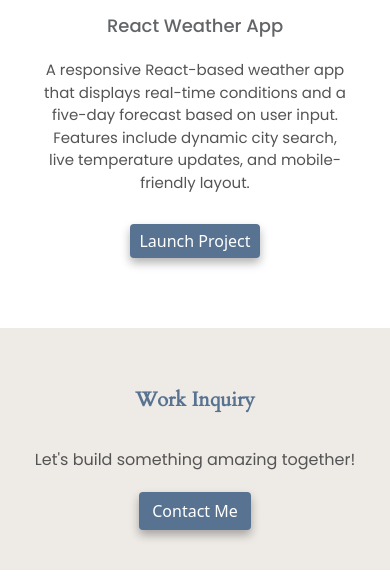
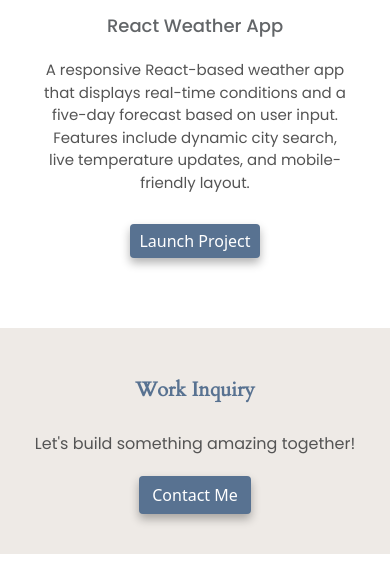
Before and after one commit to GwenCodes/portfolio-shecode-gwen, a website: page index.html in a window 390 px wide. Shown: the part 2181-2761 px from the top of the page. Drawn offline with nearby package versions, Linux system fonts and the light colour scheme.

Commit message:
Revised contact box layout and responsiveness

```diff
--- a/index.html
+++ b/index.html
@@ -143,7 +143,7 @@
   <footer>
     <div class="contact-box d-flex justify-content-between align-items-center">
       <div>
-        <h4 class="mb-3 fw-bold">Work Inquiry</h4>
+        <h4 class="fw-bold">Work Inquiry</h4>
         <p>Let's build something amazing together!</p>
       </div>
       <div>
--- a/portfolio.css
+++ b/portfolio.css
@@ -264,12 +264,17 @@
 footer .contact-box {
   background-color: var(--secondary-color);
   width: 100%;
-  padding: 30px;
+  padding: 60px;
   display: flex;
   flex-direction: column;
   align-items: center;
   justify-content: center;
   text-align: center;
+}
+footer h4 {
+  font-family: var(--heading-font);
+  color: var(--primary-color);
+  font-size: 30px;
 }
 
 footer .social-links a {
@@ -286,13 +291,7 @@
   background-color: var(--primary-color);
   transition: all 100ms ease-in-out;
 }
-footer h4 {
-  font-family: var(--heading-font);
-  color: var(--primary-color);
-  font-size: 30px;
-  margin-top: 10px;
-  margin-bottom: 10px;
-}
+
 .signature {
   max-width: 70px;
   margin: 0 auto;
@@ -418,8 +417,11 @@
   footer {
     margin-top: 60px;
   }
+  footer .contact-box {
+    padding: 30px;
+  }
 
-  footer .contact-box h4 {
+  footer h4 {
     padding: 20px;
     font-size: 20px;
   }
```
